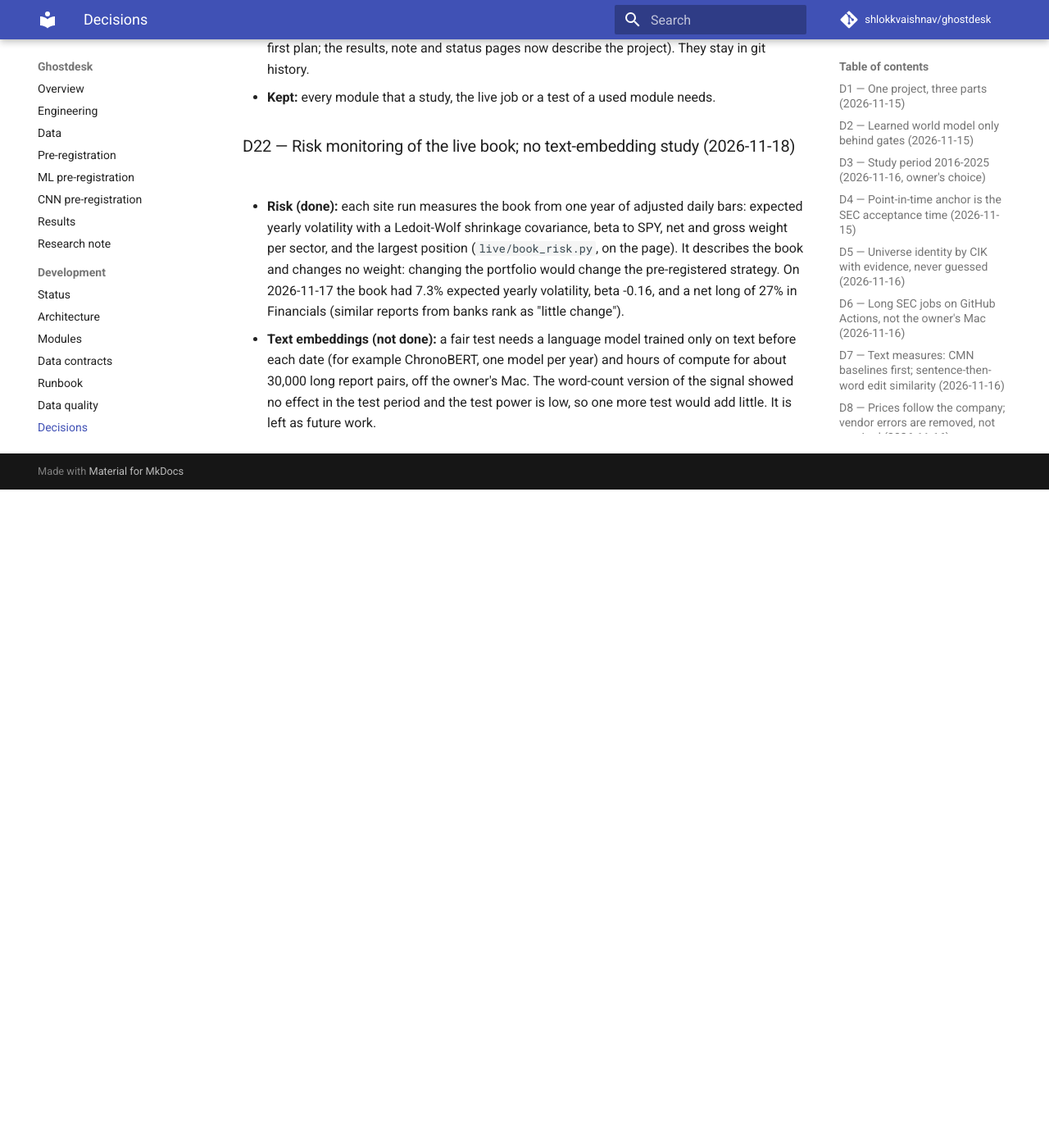
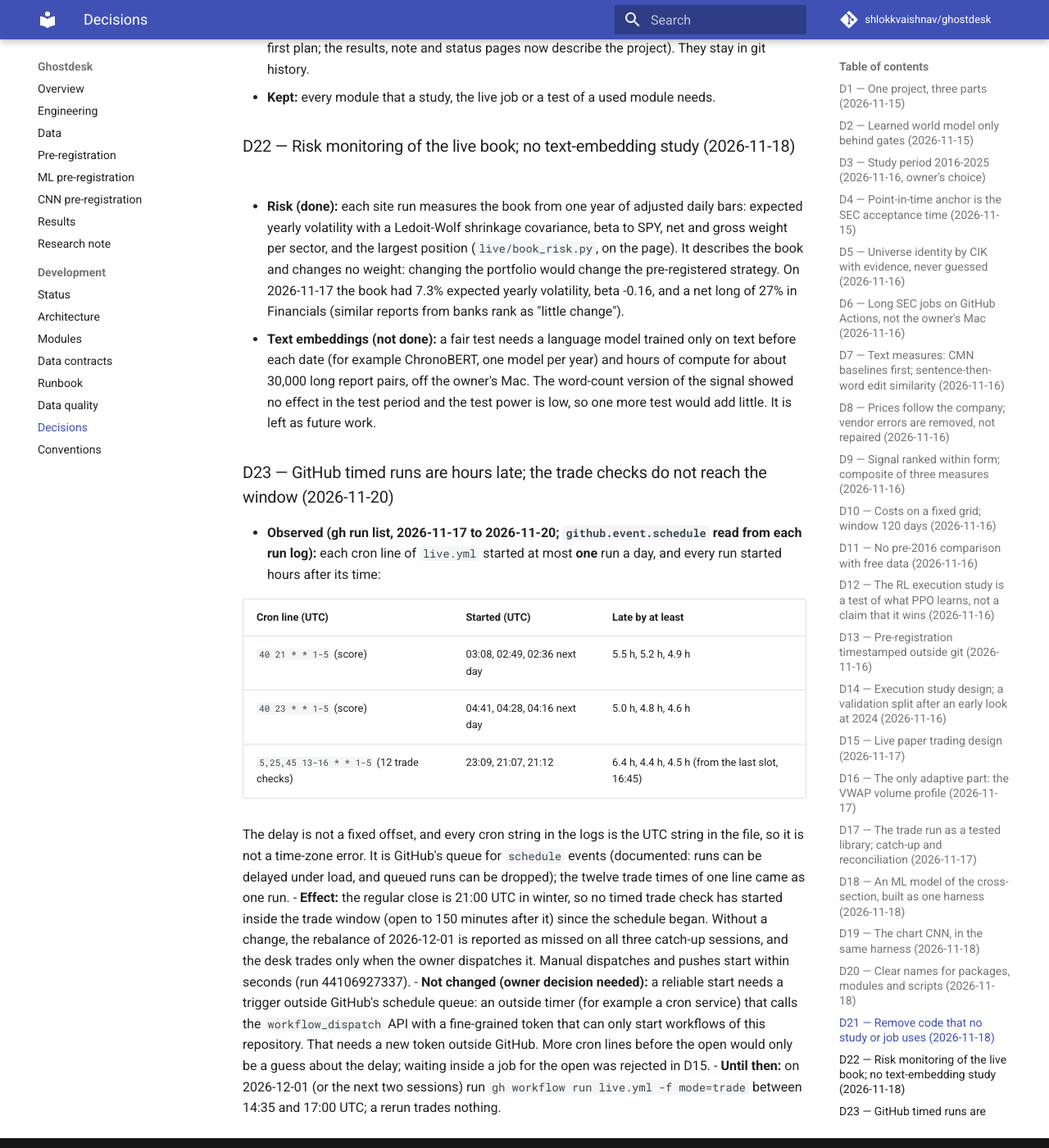
Before and after one commit to shlokkvaishnav/ghostdesk, an MkDocs documentation site: the page built from docs/dev/decisions.md, in a window 1280 px wide and 1400 px high, scrolled down 10143 px. Shown: the whole window at 82% size. Built offline with MkDocs 1.6.1 and Material for MkDocs 9.7.7, drawn with Linux system fonts in a browser that asks for light colours; comment, search, counter and statistics services are not loaded; before the commit the page ends 10740 px from its top, so only the background shows below that; some of the changed text lies outside the part shown.

Commit message:
Document why timed runs are late and what it breaks (D23)
From the run logs of 2026-11-17..20: each cron line of live.yml started one run a day,
4.4-6.4 h late (the schedule strings are the UTC strings in the file, so it is not a time-zone
error). No timed trade check has started inside the trade window, so the 2026-12-01
rebalance would be missed on all three catch-up sessions. Decision D23 records the
observation and the fix that needs the owner (an outside workflow_dispatch trigger);
status, runbook, engineering page and README now say a rebalance is started by hand.
The engineering diagram also used the old module name runner (now rebalance).

````diff
--- a/docs/dev/decisions.md
+++ b/docs/dev/decisions.md
@@ -280,3 +280,27 @@ the decision of an old entry — add a new entry that replaces it.
   example ChronoBERT, one model per year) and hours of compute for about 30,000 long report pairs, off the owner's
   Mac. The word-count version of the signal showed no effect in the test period and the test power is low, so one
   more test would add little. It is left as future work.
+
+### D23 — GitHub timed runs are hours late; the trade checks do not reach the window (2026-11-20)
+- **Observed (gh run list, 2026-11-17 to 2026-11-20; `github.event.schedule` read from each run log):** each
+  cron line of `live.yml` started at most **one** run a day, and every run started hours after its time:
+
+  | Cron line (UTC) | Started (UTC) | Late by at least |
+  |---|---|---|
+  | `40 21 * * 1-5` (score) | 03:08, 02:49, 02:36 next day | 5.5 h, 5.2 h, 4.9 h |
+  | `40 23 * * 1-5` (score) | 04:41, 04:28, 04:16 next day | 5.0 h, 4.8 h, 4.6 h |
+  | `5,25,45 13-16 * * 1-5` (12 trade checks) | 23:09, 21:07, 21:12 | 6.4 h, 4.4 h, 4.5 h (from the last slot, 16:45) |
+
+  The delay is not a fixed offset, and every cron string in the logs is the UTC string in the file, so it is not a
+  time-zone error. It is GitHub's queue for `schedule` events (documented: runs can be delayed under load, and
+  queued runs can be dropped); the twelve trade times of one line came as one run.
+- **Effect:** the regular close is 21:00 UTC in winter, so no timed trade check has started inside the trade
+  window (open to 150 minutes after it) since the schedule began. Without a change, the rebalance of 2026-12-01
+  is reported as missed on all three catch-up sessions, and the desk trades only when the owner dispatches it.
+  Manual dispatches and pushes start within seconds (run 44106927337).
+- **Not changed (owner decision needed):** a reliable start needs a trigger outside GitHub's schedule queue: an
+  outside timer (for example a cron service) that calls the `workflow_dispatch` API with a fine-grained token that
+  can only start workflows of this repository. That needs a new token outside GitHub. More cron lines before the
+  open would only be a guess about the delay; waiting inside a job for the open was rejected in D15.
+- **Until then:** on 2026-12-01 (or the next two sessions) run `gh workflow run live.yml -f mode=trade` between
+  14:35 and 17:00 UTC; a rerun trades nothing.
--- a/docs/dev/runbook.md
+++ b/docs/dev/runbook.md
@@ -114,6 +114,7 @@ PYTHONPATH=src .venv/bin/python -u scripts/live_desk.py trade --dry-run    # the
 PYTHONPATH=src .venv/bin/python -u scripts/live_desk.py site               # site-data/live.json
 gh workflow run live.yml -f mode=score                                # full score on Actions (about 12 min cold)
 gh workflow run live.yml -f mode=trade                                # trade now (only acts on a rebalance day)
+# timed runs start 4-6 h late (D23): on a rebalance day, dispatch mode=trade by hand 14:35-17:00 UTC
 gh variable set TRADING --body off                                    # stop: no new orders from the next run
 gh workflow run live.yml -f mode=flatten                              # close every position (during market hours)
 gh variable set TRADING --body on                                     # start again
--- a/docs/engineering.md
+++ b/docs/engineering.md
@@ -8,8 +8,8 @@ why: [decisions](dev/decisions.md).
 ```
  21:40 + 23:40 UTC each weekday            every 20 min, 13:05-16:45 UTC (trades on month start)
  ┌──────────────── score ───────────────┐   ┌──────────────────── trade ─────────────────────┐
- │ Wikipedia: today's S&P 500 (+ CIK)   │   │ gate: due? in the window? (runner.decide)       │
- │ SEC: each company's report list      │   │ formation at the last close (runner.formation)  │
+ │ Wikipedia: today's S&P 500 (+ CIK)   │   │ gate: due? in the window? (rebalance.decide)    │
+ │ SEC: each company's report list      │   │ formation at last close (rebalance.formation)   │
  │ new report pairs -> text change      │   │ quintiles -> target shares (fractional longs)   │
  └──────────────┬───────────────────────┘   │ VWAP child orders over the first hour           │
                 │                           │ fills -> reconciliation of the book             │
@@ -49,7 +49,7 @@ why: [decisions](dev/decisions.md).
 | What fails | What the system does | Where you see it |
 |---|---|---|
 | SEC or Wikipedia is down | A short stock list stops the score run and keeps yesterday's state; a company whose report list fails keeps its last index rows; a pair that fails is tried again the next day | page health, `score` message |
-| GitHub starts a run late or not at all | Twelve trade checks a day and two score runs; a missed rebalance is caught up in the next two sessions | red badge, `trade` message |
+| GitHub starts a run late or not at all | Twelve trade checks a day and two score runs; a missed rebalance is caught up in the next two sessions. In practice (decision D23) GitHub started each cron line once a day, 4-6 hours late, so the trade checks start after the close and a rebalance needs a manual dispatch | red badge, `trade` message |
 | The runner dies during a rebalance | The next run in the window finishes the trades with new order IDs | `rebalance_<date>_<time>.json` |
 | Alpaca rate limit or server error | Paced requests, retries for about two minutes, the child order is skipped and the next bucket trades | rejected count on the page |
 | A stock cannot be shorted, or is too dear for one share | Left out of the short leg and listed | rebalance record |
````
Also changed, not shown: README.md (+1 -0 lines), docs/dev/status.md (+2 -2 lines).
